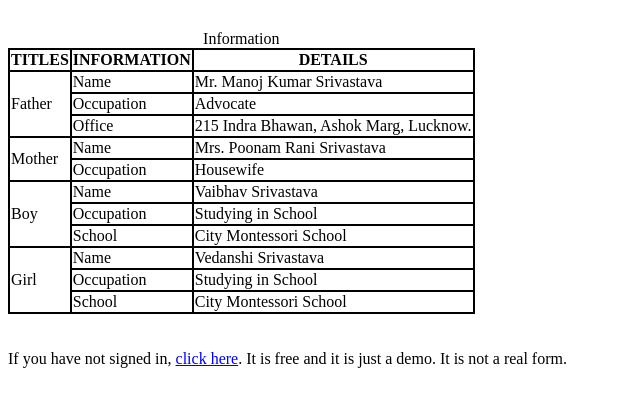
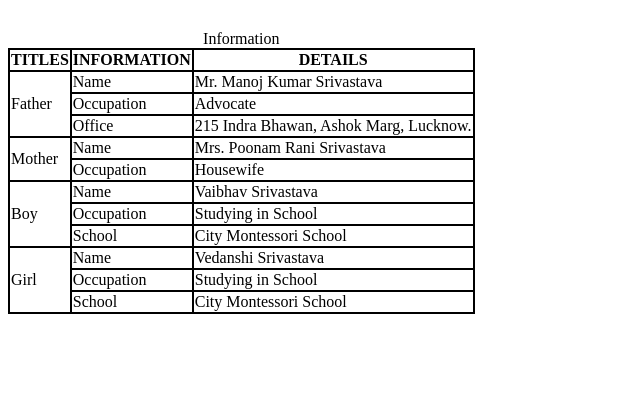
Before and after one commit to vaibhavinweb/firstpage, a plain HTML site: page index.html in a window 1280 px wide. Shown: the whole page, without its empty margins (0-640 px from the left). Drawn offline with Linux system fonts and the light colour scheme.

Commit message:
Update index.html

```diff
--- a/index.html
+++ b/index.html
@@ -68,8 +68,5 @@
 	    	<td>City Montessori School</td>
 	    </tr>
 	</table>
-	<br>
-	<br>
-	If you have not signed in, <a href="Introduce.html">click here</a>. It is free and it is just a demo. It is not a real form.
 </body>
 </html>
```
